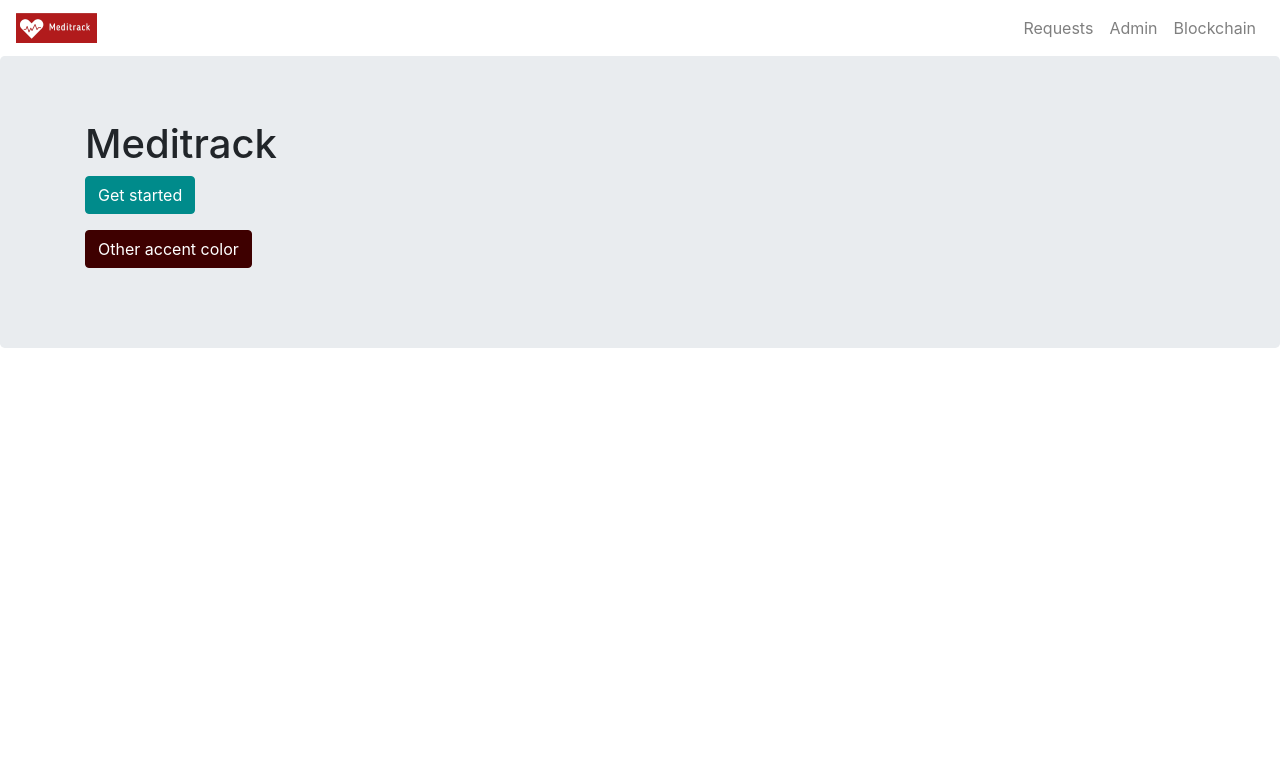
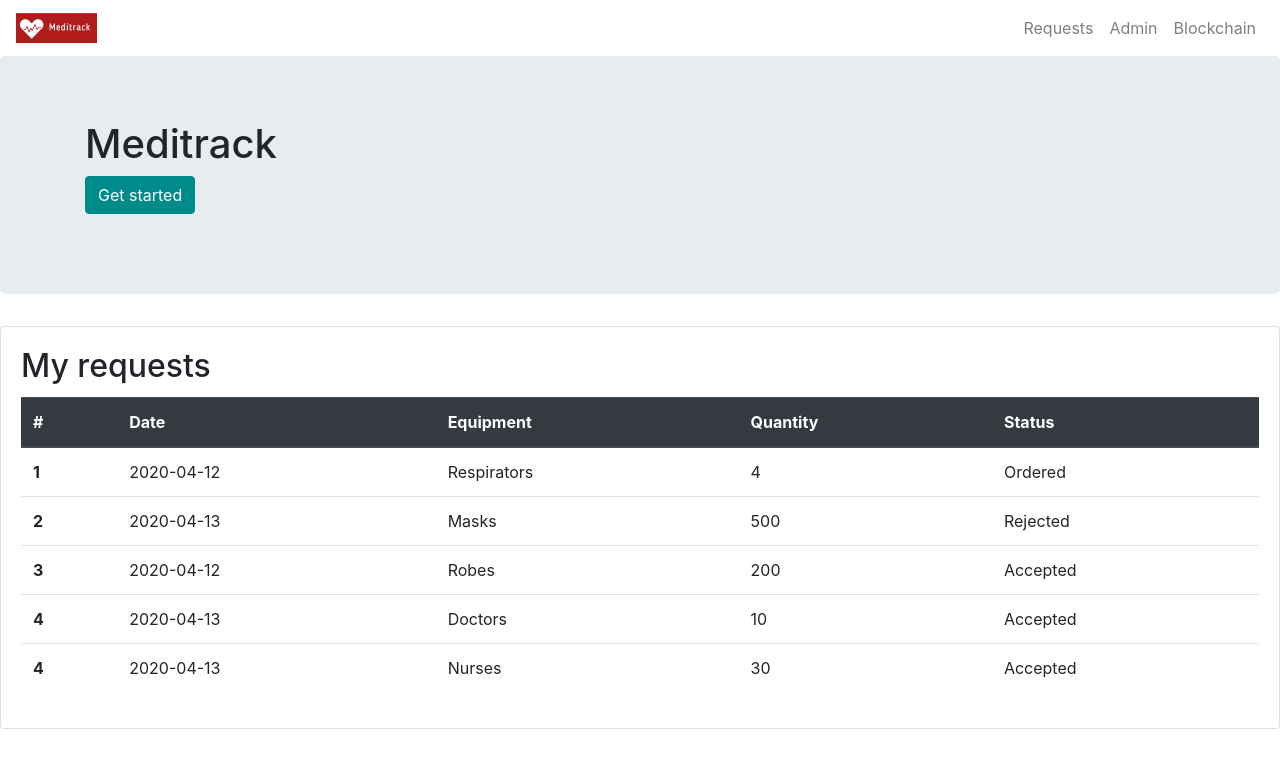
Before and after one commit to chromaway/meditrack, a React (Create React App) app: page / in a window 1280 px wide. Shown: the top 768 px of the page. Built offline with nearby package versions, Linux system fonts and the light colour scheme.

Commit message:
orders view

```diff
--- a/src/App.js
+++ b/src/App.js
@@ -1,5 +1,6 @@
 import React, { Component } from 'react';
 import {
+    Card,
     Collapse,
     Navbar,
     NavbarToggler,
@@ -13,6 +14,8 @@ import {
     Jumbotron,
     Button
 } from 'reactstrap';
+
+import OrdersList from './OrdersList';
 
 class App extends Component {
     constructor(props) {
@@ -67,25 +70,34 @@ class App extends Component {
                                         Get started
                                     </Button>
                 </p>
-                                <p>
-                                    <Button
-                                        tag="a"
-                                        color="info"
-                                        size="large"
-                                        href="http://reactstrap.github.io"
-                                        target="_blank"
-                                    >
-                                        Other accent color
-                                    </Button>
-                                </p>
 
                             </Col>
                         </Row>
                     </Container>
                 </Jumbotron>
+                <Card>
+                  <div className="card-body">
+                    <h2 className="card-title">My requests</h2>
+
+                    <OrdersList/>
+                  </div>
+                </Card>
             </div>
         );
     }
 }
 
 export default App;
+
+
+                                // <p>
+                                //     <Button
+                                //         tag="a"
+                                //         color="info"
+                                //         size="large"
+                                //         href="http://reactstrap.github.io"
+                                //         target="_blank"
+                                //     >
+                                //         Other accent color
+                                //     </Button>
+                                // </p>
--- /dev/null
+++ b/src/OrdersList.js
@@ -0,0 +1,82 @@
+import React from 'react';
+import logo from './logo.svg';
+import './App.css';
+import { Button } from 'reactstrap';
+
+var ORDERED='ORDERED';
+var ACCEPTED='ACCEPTED';
+var REJECTED='REJECTED';
+
+class OrderLine extends React.Component {
+    render() {
+        const status = {
+            ORDERED: 'Ordered',
+            ACCEPTED: 'Accepted',
+            REJECTED: 'Rejected'
+        }
+
+        return (
+        <tr>
+                <th scope="row">{this.props.index}</th>
+                <td>{this.props.date}</td>
+                <td>{this.props.equipment}</td>
+                <td>{this.props.quantity}</td>
+                <td>{status[this.props.status]}</td>
+        </tr>
+        );
+    }
+}
+
+//
+function OrdersList() {
+    return (
+<table className="table">
+  <thead className="thead-dark">
+    <tr>
+      <th scope="col">#</th>
+      <th scope="col">Date</th>
+      <th scope="col">Equipment</th>
+      <th scope="col">Quantity</th>
+      <th scope="col">Status</th>
+    </tr>
+  </thead>
+            <tbody>
+    <OrderLine index='1'
+        date='2020-04-12'
+        equipment='Respirators'
+        quantity='4'
+        status='ORDERED'
+            />
+    <OrderLine index='2'
+        date='2020-04-13'
+        equipment='Masks'
+        quantity='500'
+        status='REJECTED'
+            />
+    <OrderLine index='3'
+        date='2020-04-12'
+        equipment='Robes'
+        quantity='200'
+        status='ACCEPTED'
+            />
+    <OrderLine index='4'
+        date='2020-04-13'
+        equipment='Doctors'
+        quantity='10'
+        status='ACCEPTED'
+            />
+    <OrderLine index='4'
+        date='2020-04-13'
+        equipment='Nurses'
+        quantity='30'
+        status='ACCEPTED'
+            />
+
+
+  </tbody>
+</table>
+
+  );
+}
+
+export default OrdersList;
```
